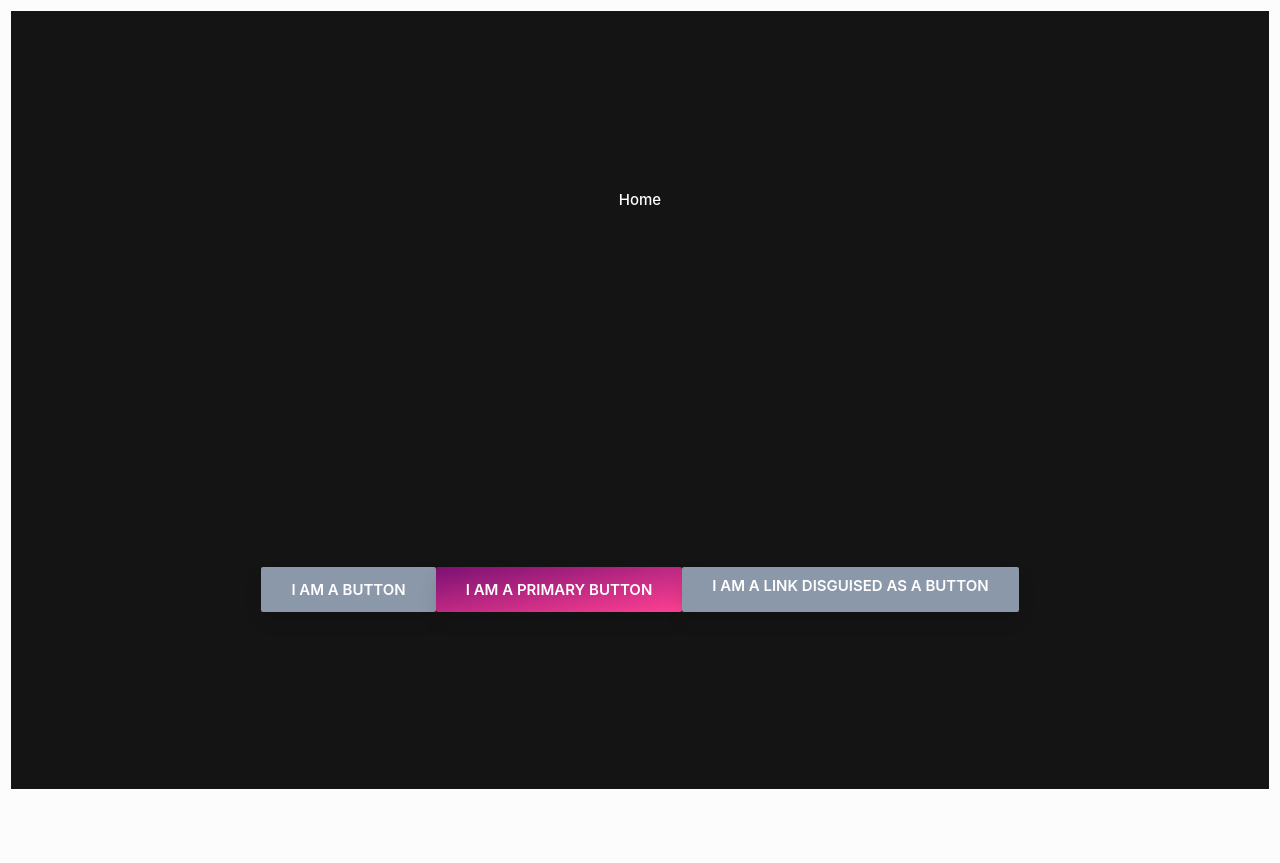
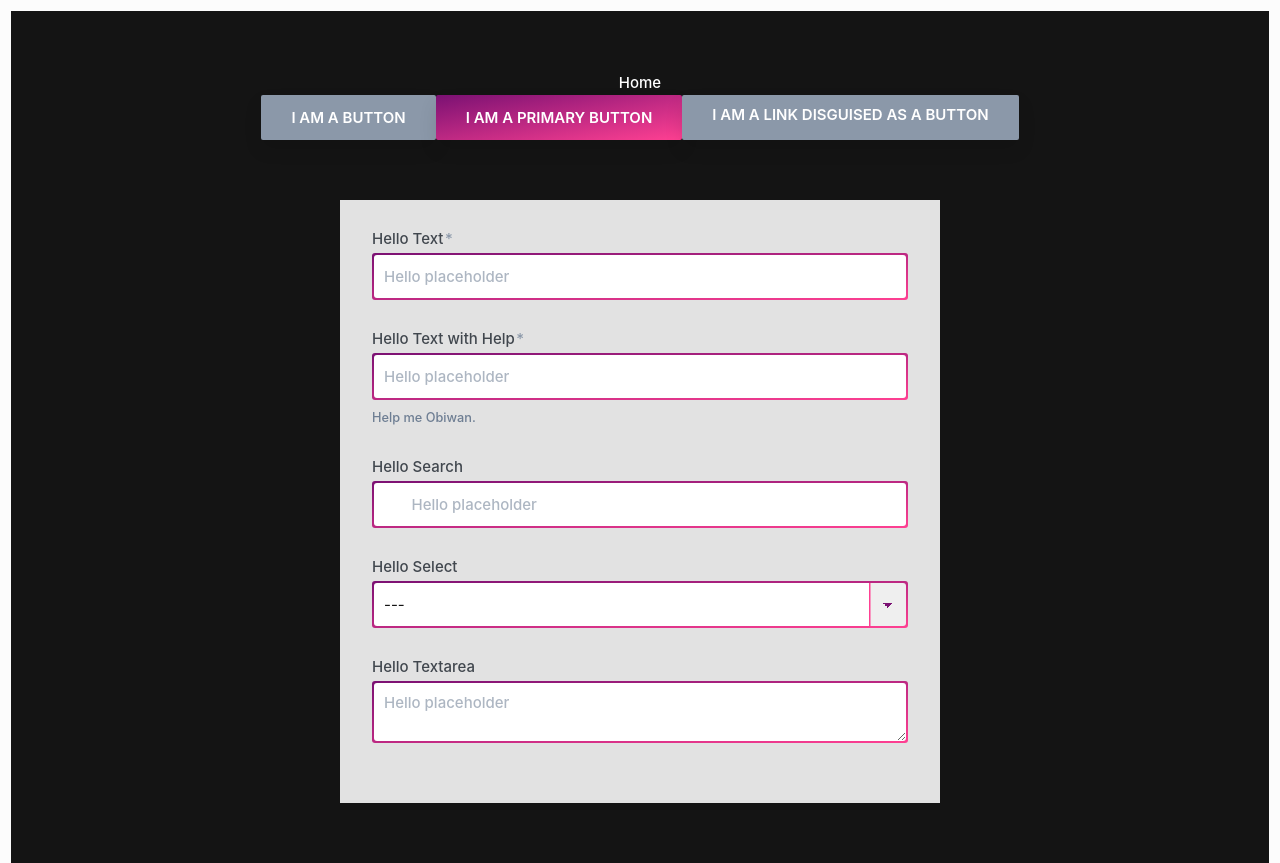
Before and after one commit to oceanprotocol-archive/commons, a React (Create React App) app: page / in a window 1280 px wide. Before the commit the page ends 800 px from the top, so only its background shows below. Built offline with nearby package versions, Linux system fonts and the light colour scheme; a web font is replaced by a local one.

Commit message:
one input component for form elements: input, select, textarea

```diff
--- a/src/components/atoms/Form/FormHelp.tsx
+++ b/src/components/atoms/Form/Help.tsx
@@ -1,5 +1,5 @@
 import React from 'react'
-import styles from './FormHelp.module.scss'
+import styles from './Help.module.scss'
 
 const FormHelp = ({ children }: { children: string }) => (
     <div className={styles.help}>{children}</div>
--- a/src/components/atoms/Form/FormInput.module.scss
+++ b/src/components/atoms/Form/Input.module.scss
@@ -1,20 +1,16 @@
-@import '../../styles/variables';
+@import '../../../styles/variables';
 
 .formGroup {
     margin-bottom: $spacer;
 }
 
-.input-wrap {
+.inputWrap {
     background: $brand-gradient;
     border-radius: $border-radius;
     width: 100%;
     padding: 2px;
     display: flex;
     position: relative;
-
-    &.is-focused {
-        background: $brand-black;
-    }
 
     .is-dimmed & {
         background: $brand-grey-lighter;
@@ -25,7 +21,14 @@
     }
 }
 
-.input-wrap-search {
+.isFocused {
+    composes: inputWrap;
+    background: $brand-black;
+}
+
+.inputWrapSearch {
+    composes: inputWrap;
+
     .input {
         padding-left: $spacer * 1.25;
     }
@@ -92,8 +95,29 @@
     // }
 }
 
-// stylelint-disable-next-line
-select.input {
+.label {
+    color: $brand-grey;
+    font-size: $font-size-base;
+    font-family: $font-family-title;
+    line-height: 1.2;
+    display: block;
+    margin-bottom: $spacer / 6;
+}
+
+.required {
+    composes: label;
+
+    &:after {
+        content: '*';
+        font-size: $font-size-base;
+        color: $brand-grey-light;
+        display: inline-block;
+        margin-left: .1rem;
+    }
+}
+
+.select {
+    composes: input;
     height: 43px;
     padding-right: 3rem;
     border: 0;
@@ -118,45 +142,12 @@ select.input {
         outline: 0;
         font-family: $font-family-base;
     }
-    // stylelint-disable
-    .is-dimmed & {
-        background-image: linear-gradient(
-            45deg,
-            transparent 50%,
-            $brand-grey-light 50%
-        ),
-            linear-gradient(135deg, $brand-grey-light 50%, transparent 50%),
-            linear-gradient(
-            to right,
-            $brand-grey-lighter 1px,
-            lighten($brand-grey-lighter, 5%) 2px,
-            lighten($brand-grey-lighter, 5%)
-        );
-    }
-    // stylelint-enable
-}
-
-.label {
-    color: $brand-grey;
-    font-size: $font-size-base;
-    font-family: $font-family-title;
-    line-height: 1.2;
-    display: block;
-    margin-bottom: $spacer / 6;
-
-    &.is-required {
-        &:after {
-            content: '*';
-            font-size: $font-size-base;
-            color: $brand-grey-light;
-            display: inline-block;
-            margin-left: .1rem;
-        }
-    }
 }
 
 // Size modifiers
-.input-sm {
+
+.inputSmall {
+    composes: input;
     font-size: $font-size-small;
     min-height: 32px;
     padding: $spacer / 4;
@@ -166,8 +157,8 @@ select.input {
     }
 }
 
-// stylelint-disable-next-line
-select.input-sm {
+.selectSmall {
+    composes: select;
     height: 32px;
     padding-right: 2rem;
 
--- a/src/components/atoms/Form/FormInput.tsx
+++ b/src/components/atoms/Form/Input.tsx
@@ -1,48 +1,51 @@
 import React, { PureComponent } from 'react'
-import { ReactComponent as SearchIcon } from '../../../svg/search.svg'
-import FormHelp from './FormHelp'
-import styles from './FormInput.module.scss'
+// import { ReactComponent as SearchIcon } from '../../../svg/search.svg'
+import Help from './Help'
+import styles from './Input.module.scss'
 
-interface IFormInputProps {
+interface IInputProps {
     name: string
     label: string
-    placeholder: string
+    placeholder?: string
     required?: boolean
     help?: string
     tag?: string
-    type: string
+    type?: string
     small?: boolean
     additionalComponent?: void
 }
 
-interface IFormInputState {
+interface IInputState {
     isFocused: boolean
 }
 
-export default class FormInput extends PureComponent<
-    IFormInputProps,
-    IFormInputState
-> {
-    public state: IFormInputState = { isFocused: false }
+const Tag = ({ ...props }) => {
+    if (props.tag && props.tag === 'select') {
+        return <select className={styles.select} {...props} />
+    } else if (props.tag && props.tag === 'textarea') {
+        return <textarea className={styles.input} {...props} />
+    } else {
+        return <input className={styles.input} {...props} />
+    }
+}
+
+export default class Input extends PureComponent<IInputProps, IInputState> {
+    public state: IInputState = { isFocused: false }
 
     public inputWrapClasses() {
         if (this.props.type === 'search') {
-            return 'input-wrap input-wrap-search'
+            return styles.inputWrapSearch
         } else if (this.props.type === 'search' && this.state.isFocused) {
             return 'input-wrap input-wrap-search is-focused'
         } else if (this.state.isFocused && this.props.type !== 'search') {
-            return 'input-wrap is-focused'
+            return styles.isFocused
         } else {
-            return 'input-wrap'
+            return styles.inputWrap
         }
     }
 
-    public handleBlur() {
-        this.setState({ isFocused: true })
-    }
-
-    public handleFocus() {
-        this.setState({ isFocused: false })
+    public toggleFocus = () => {
+        this.setState({ isFocused: !this.state.isFocused })
     }
 
     public render() {
@@ -53,7 +56,9 @@ export default class FormInput extends PureComponent<
             type,
             help,
             small,
+            tag,
             additionalComponent,
+            children,
             ...props
         } = this.props
 
@@ -61,25 +66,27 @@ export default class FormInput extends PureComponent<
             <div className={styles.formGroup}>
                 <label
                     htmlFor={name}
-                    className={styles.label}
+                    className={required ? styles.required : styles.label}
                     title={required ? 'Required' : ''}
                 >
                     {label}
                 </label>
                 <div className={this.inputWrapClasses()}>
-                    <input
-                        className={small ? 'input input-sm' : 'input'}
+                    <Tag
                         id={name}
                         name={name}
                         required={required}
                         type={type}
+                        tag={tag}
                         {...props}
-                        onFocus={this.handleFocus}
-                        onBlur={this.handleBlur}
-                    />
-                    {type === 'search' && <SearchIcon />}
+                        onFocus={this.toggleFocus}
+                        onBlur={this.toggleFocus}
+                    >
+                        {children}
+                    </Tag>
+                    {/* {type === 'search' && <SearchIcon />} */}
                 </div>
-                {help && <FormHelp>{help}</FormHelp>}
+                {help && <Help>{help}</Help>}
 
                 {additionalComponent && additionalComponent}
             </div>
--- a/src/pages/Home.module.scss
+++ b/src/pages/Home.module.scss
@@ -8,9 +8,25 @@
     align-items: center;
     justify-content: center;
     flex-wrap: wrap;
+    padding-top: 4rem;
+    padding-bottom: 4rem;
 
     > div {
         text-align: center;
         width: 100%;
     }
 }
+
+.form {
+    width: 100%;
+    background: $brand-grey-lighter;
+    margin: 0 auto;
+    max-width: 40rem;
+    padding: $spacer;
+    margin-top: 4rem;
+
+    fieldset {
+        border: 0;
+        padding: 0;
+    }
+}
--- a/src/pages/Home.tsx
+++ b/src/pages/Home.tsx
@@ -1,5 +1,6 @@
 import React, { Component } from 'react'
 import Button from '../components/atoms/Button'
+import Input from '../components/atoms/Form/Input'
 import styles from './Home.module.scss'
 
 class Home extends Component {
@@ -13,6 +14,47 @@ class Home extends Component {
                 <Button href="https://hello.com">
                     I am a link disguised as a button
                 </Button>
+
+                <form className={styles.form}>
+                    <fieldset>
+                        <Input
+                            name="hellotext"
+                            label="Hello Text"
+                            placeholder="Hello placeholder"
+                            type="text"
+                            required={true}
+                        />
+                        <Input
+                            name="hellotextwithhelp"
+                            label="Hello Text with Help"
+                            placeholder="Hello placeholder"
+                            type="text"
+                            required={true}
+                            help="Help me Obiwan."
+                        />
+                        <Input
+                            name="hellosearch"
+                            label="Hello Search"
+                            placeholder="Hello placeholder"
+                            type="search"
+                        />
+                        <Input
+                            name="helloselect"
+                            label="Hello Select"
+                            tag="select"
+                        >
+                            <option value="0">---</option>
+                            <option value="1">Hello Option</option>
+                            <option value="2">Hello Option</option>
+                        </Input>
+                        <Input
+                            name="hellotextarea"
+                            label="Hello Textarea"
+                            placeholder="Hello placeholder"
+                            tag="textarea"
+                        />
+                    </fieldset>
+                </form>
             </div>
         )
     }
```
Also changed, not shown: src/components/atoms/Form/Help.module.scss (renamed from src/components/atoms/Form/FormHelp.module.scss), 1 other file (tests, documents, lock files or other folders).
